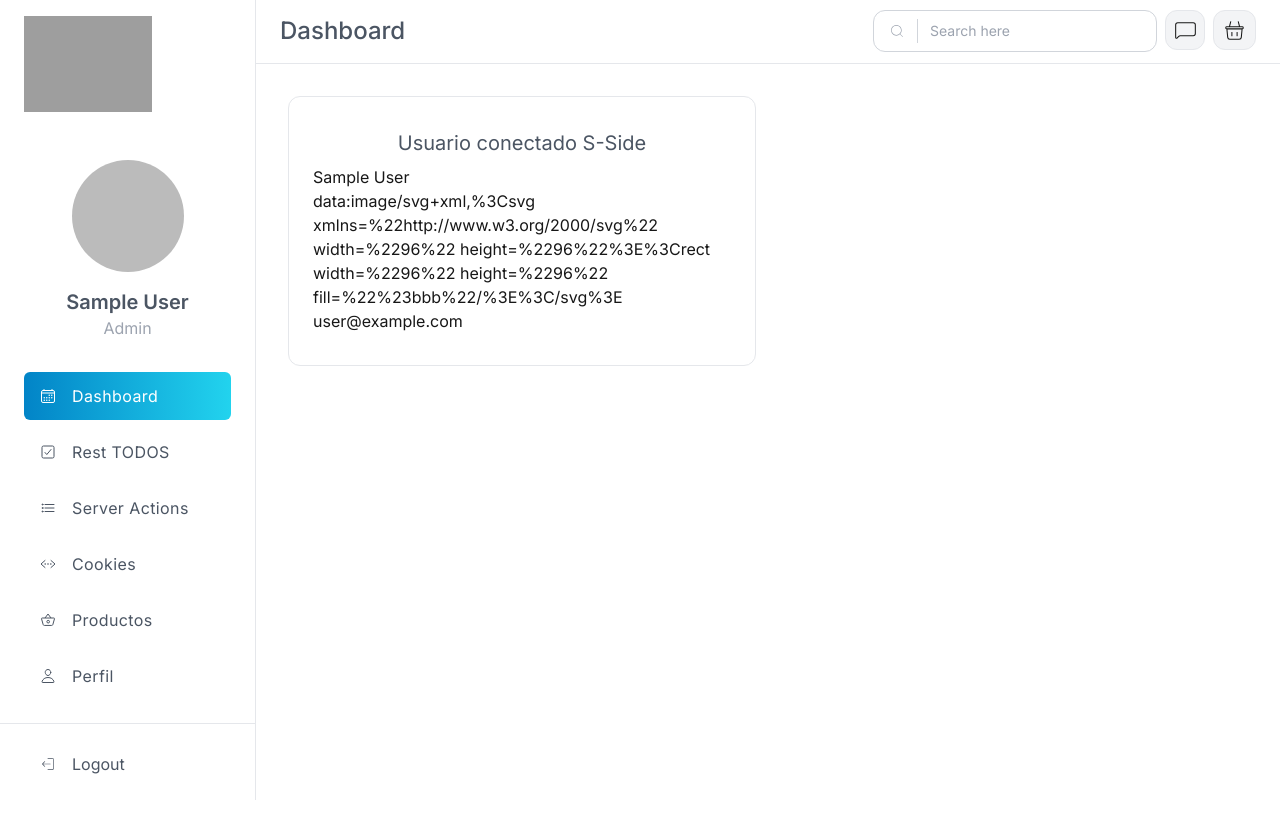
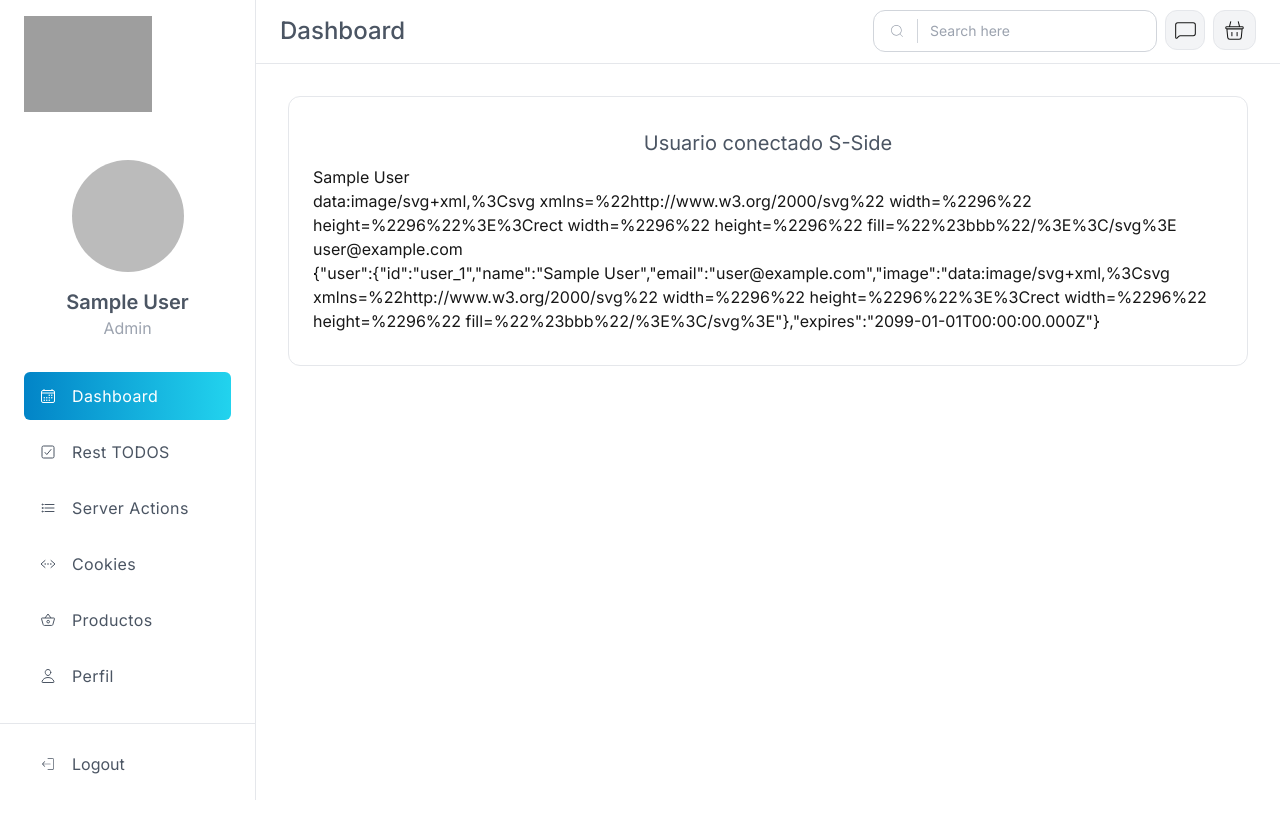
Before and after one commit to dabamascodes/03-admin-todos, a Next.js app: page /dashboard in a window 1280 px wide. Built offline with nearby package versions, Linux system fonts and the light colour scheme; no server answers; sample sign-in values are in the browser's storage; grey boxes are pictures that could not be loaded.

Commit message:
UUID en lugar CUID

```diff
--- a/src/app/dashboard/page.tsx
+++ b/src/app/dashboard/page.tsx
@@ -13,7 +13,7 @@
   }
 
   return (
-    <div className="grid gap-6 grid-cols-1 sm:grid-cols-2">
+    <div className="grid gap-6 grid-cols-1">
       {/* TODO: src/components <WidgetItem /> */}
       <WidgetItem title="Usuario conectado S-Side">
         {/* {
@@ -23,6 +23,10 @@
           <span>{ session.user?.name }</span>
           <span>{ session.user?.image }</span>
           <span>{ session.user?.email }</span>
+
+          <div>
+            { JSON.stringify( session ) }
+          </div>
         </div>
       </WidgetItem>
       {/* TODO: Fin <WidgetItem /> */}
```
Also changed, not shown: 1 other file (tests, documents, lock files or other folders).
